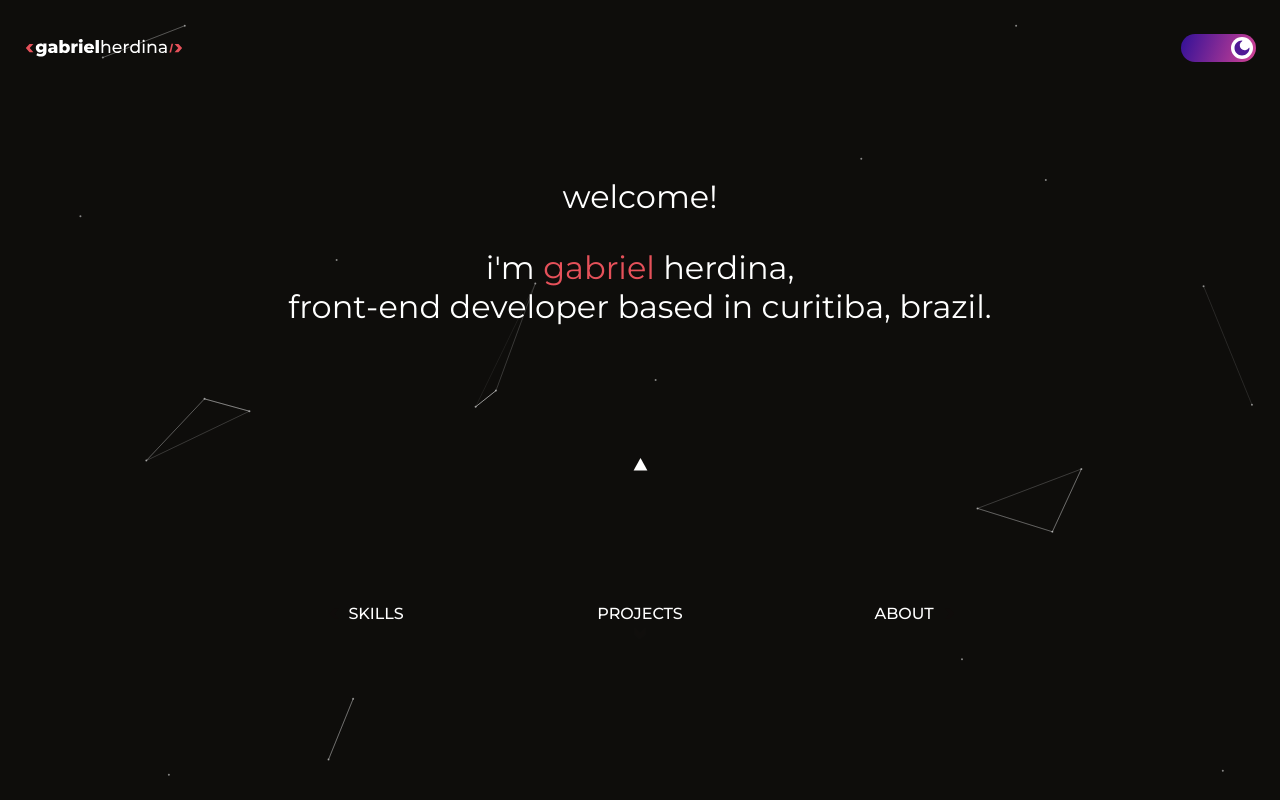
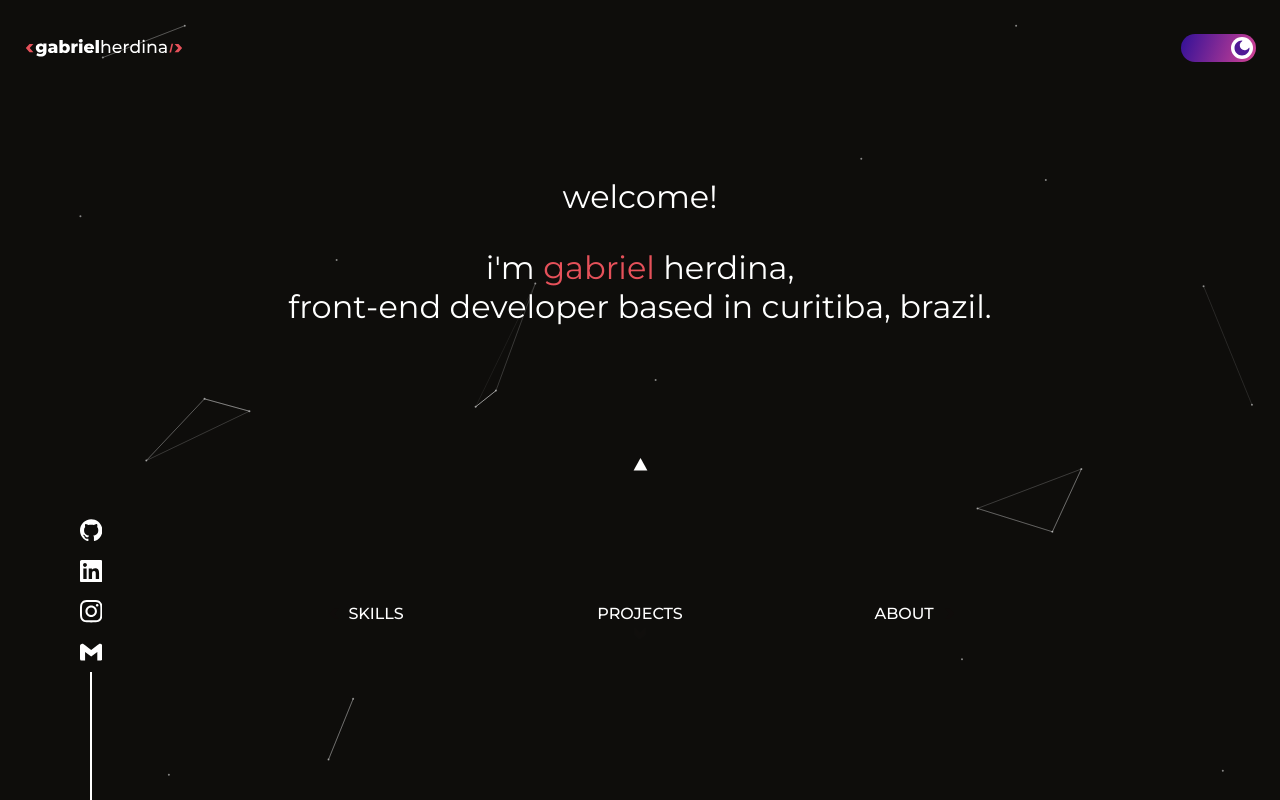
Before and after one commit to gabrielhdn/portfolio, a React (Vite) app: page / in a window 1280 px wide. Built offline with nearby package versions, Linux system fonts and the light colour scheme.

Commit message:
feat: created a social media container for Home

```diff
--- a/src/components/Header/components/Socials/index.tsx
+++ b/src/components/Header/components/Socials/index.tsx
@@ -3,19 +3,19 @@ import * as S from './styles';
 
 const Socials = () => (
   <S.Container>
-    <Link to="https://github.com/gabrielhdn">
+    <Link to="https://github.com/gabrielhdn" target="_blank">
       <S.Github $color="#9E5EB8" />
     </Link>
 
-    <Link to="https://www.linkedin.com/in/gabrielherdina/">
+    <Link to="https://www.linkedin.com/in/gabrielherdina/" target="_blank">
       <S.Linkedin $color="#2E67C2" />
     </Link>
 
-    <Link to="https://www.instagram.com/gabrielhdn/">
+    <Link to="https://www.instagram.com/gabrielhdn/" target="_blank">
       <S.Instagram $color="#D9387A" />
     </Link>
 
-    <Link to="mailto:gherdina7@gmail.com">
+    <Link to="mailto:gherdina7@gmail.com" target="_blank">
       <S.Gmail $color="#DF4943" />
     </Link>
   </S.Container>
--- /dev/null
+++ b/src/pages/Home/components/Socials/index.tsx
@@ -0,0 +1,32 @@
+import { Link } from 'react-router-dom';
+import * as S from './styles';
+
+import {
+  Github, Linkedin, Instagram, Gmail,
+} from '../../../../components/Header/components/Socials/styles';
+
+const Socials = () => (
+  <S.Container>
+    <div className="icons">
+      <Link to="https://github.com/gabrielhdn" target="_blank">
+        <Github $color="#9E5EB8" />
+      </Link>
+
+      <Link to="https://www.linkedin.com/in/gabrielherdina/" target="_blank">
+        <Linkedin $color="#2E67C2" />
+      </Link>
+
+      <Link to="https://www.instagram.com/gabrielhdn/" target="_blank">
+        <Instagram $color="#D9387A" />
+      </Link>
+
+      <Link to="mailto:gherdina7@gmail.com" target="_blank">
+        <Gmail $color="#DF4943" />
+      </Link>
+    </div>
+
+    <span className="base" />
+  </S.Container>
+);
+
+export default Socials;
--- /dev/null
+++ b/src/pages/Home/components/Socials/styles.ts
@@ -0,0 +1,48 @@
+import styled from 'styled-components';
+
+export const Container = styled.div`
+  display: flex;
+  flex-direction: column;
+  justify-content: center;
+  align-items: center;
+  gap: 5px;
+
+  position: fixed;
+  bottom: 0;
+  left: 2rem;
+  z-index: 10;
+
+  .icons {
+    display: flex;
+    flex-direction: column;
+    gap: 10px;
+
+    svg {
+      width: 1.25rem;
+      height: 1.25rem;
+    }
+  }
+
+  .base {
+    width: 2px;
+    height: 5rem;
+    background: ${({ theme }) => theme.colors.primary_text};
+  }
+
+  @media(min-width: 1000px) {
+    left: 5rem;
+
+    .icons {
+      gap: 14px;
+
+      svg {
+        width: 1.4rem;
+        height: 1.4rem;
+      }
+    }
+
+    .base {
+      height: 8rem;
+    }
+  }
+`;
--- a/src/pages/Home/index.tsx
+++ b/src/pages/Home/index.tsx
@@ -9,6 +9,7 @@ import { useTheme } from '../../context/ThemeContext';
 import BlackLogo from '../../assets/images/LogoBlack.svg';
 import WhiteLogo from '../../assets/images/Logo.svg';
 import * as S from './styles';
+import Socials from './components/Socials';
 
 const Home: React.FC = () => {
   const containerRef = useMobileHeightFix('height');
@@ -23,6 +24,7 @@ const Home: React.FC = () => {
       ref={containerRef}
     >
       <BGParticles />
+      <Socials />
 
       <header>
         <img
@@ -56,7 +58,6 @@ const Home: React.FC = () => {
 
         <Buttons />
       </S.ContentContainer>
-
     </S.Container>
   );
 };
--- a/src/pages/Home/styles.ts
+++ b/src/pages/Home/styles.ts
@@ -43,6 +43,7 @@ export const ContentContainer = styled.div`
   gap: 3rem;
 
   min-height: 62%;
+  max-height: 27.5rem;
   width: 90%;
   max-width: 50rem;
   font-weight: 400;
```
